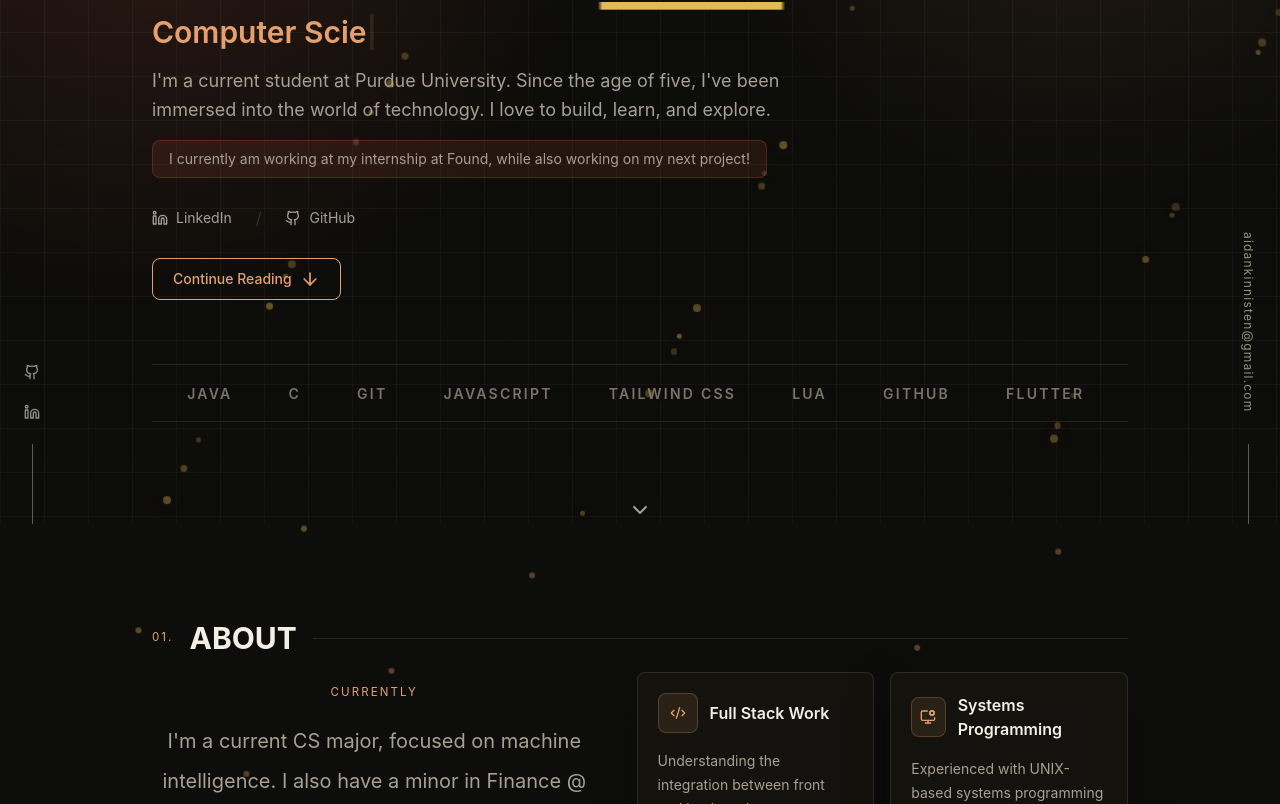
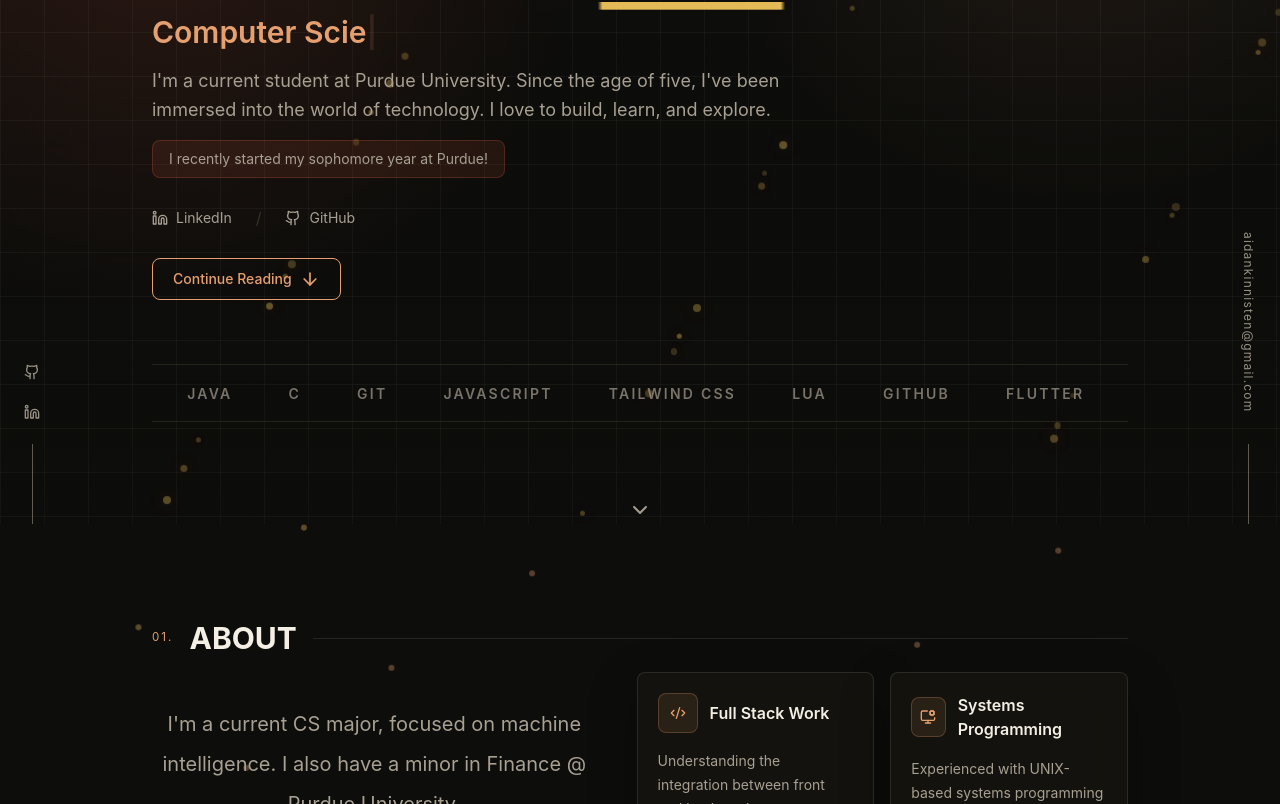
Before and after one commit to akinnisten/personal-portfolio, a React (Vite) app: page / in a window 1280 px wide. Shown: the part 276-1080 px from the top of the page. Built offline with nearby package versions, Linux system fonts and the light colour scheme.

Commit message:
fall 2026 changes

```diff
--- a/src/layout/Navbar.jsx
+++ b/src/layout/Navbar.jsx
@@ -156,7 +156,7 @@
                             {theme === "light" ? <Moon size={18} /> : <Sun size={18} />}
                         </button>
 
-                        <a href="/aidan_kinnisten_website_resume.pdf" download className="block">
+                        <a href="/aidan_kinnisten_website_resumee.pdf" download className="block">
                             <AnimatedBorderButton size="sm" className="px-5">
                                 Resume
                                 <Download className="w-3.5 h-3.5" />
--- a/src/sections/About.jsx
+++ b/src/sections/About.jsx
@@ -64,11 +64,11 @@
                     </div>
                 </ScrollReveal>
 
-                <div className="grid lg:grid-cols-[0.95fr_1.05fr] gap-10 items-start">
+                 <div className="grid lg:grid-cols-[0.95fr_1.05fr] gap-10 items-start">
 
                     <ScrollReveal className="lg:pt-3">
                         <div className="text-center">
-                            <p className="section-kicker mb-5 text-center">Currently</p>
+                            <p className="section-kicker mb-5 text-center"></p>
                             <div className="mx-auto max-w-xl space-y-6 text-lg leading-9 text-muted-foreground lg:text-xl lg:leading-10">
                                 <p>
                                     I'm a current CS major, focused on machine intelligence. I also have a minor in Finance @ Purdue University.
--- a/src/sections/Experience.jsx
+++ b/src/sections/Experience.jsx
@@ -6,12 +6,12 @@
         company: "Found Search Marketing",
         date: "May 2026 - Aug. 2026",
         description:
-            "Incoming for Summer 2026",
+            "",
         bullets: [
-            "Incoming for Summer 2026, focused on business intelligence, innovation, and AI-assisted workflows.",
-            "Collaborating with employees to identify operational concerns, developing practical automation-based solutions",
+            "Built and implemented AI-driven workflow solutions, automating repetive manual tasks and supporting productivity.",
+            "Designed 5 different projects, including a query optimizer, pixel audit checker, Slack-Instantly bot, and more!",
         ],
-        tags: ["Data Analytics", "AI Workflows"],
+        tags: ["Data Analytics", "AI Workflows", "Python"],
     },
     {
         title: "Roblox Game Developer",
--- a/src/sections/Main.jsx
+++ b/src/sections/Main.jsx
@@ -85,7 +85,7 @@
 
                         </p>
                         <p className="w-fit rounded-lg border border-primary/20 bg-primary/10 px-4 py-2 text-sm text-muted-foreground animate-fade-in animation-delay-3200">
-                            I currently am working at my internship at Found, while also working on my next project!
+                            I recently started my sophomore year at Purdue!
                         </p>
                     </div>
 
```
Also changed, not shown: 2 other files (tests, documents, lock files or other folders).
